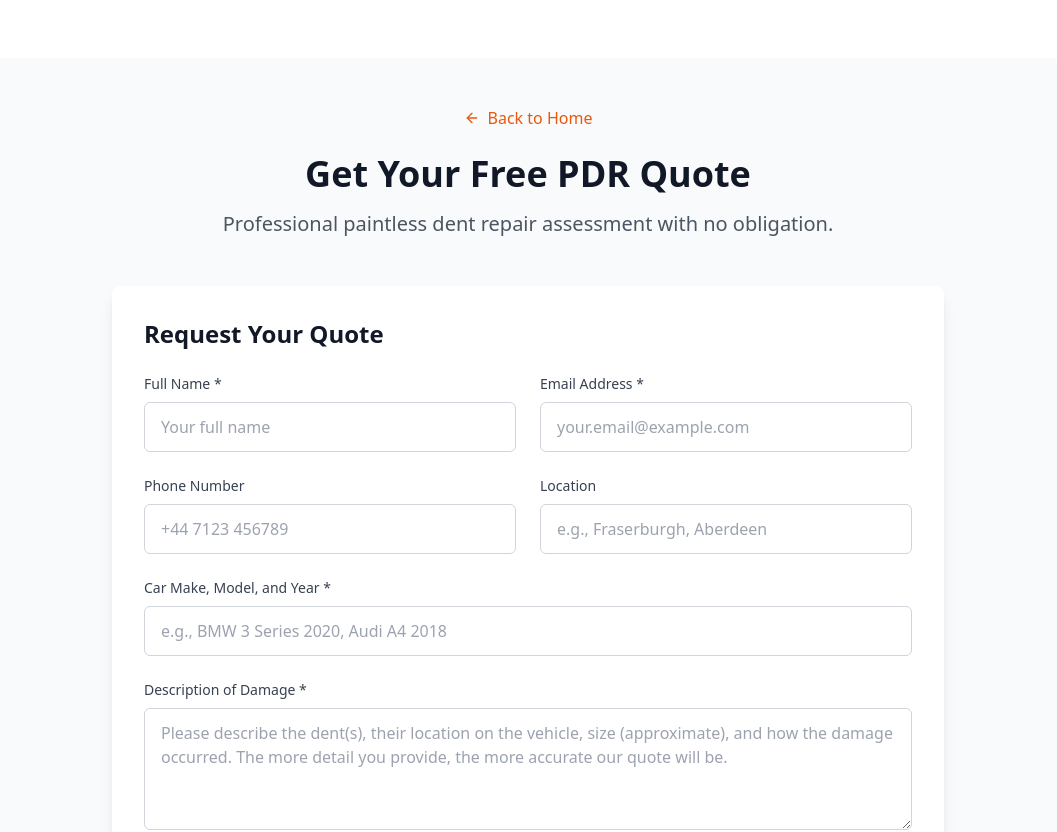
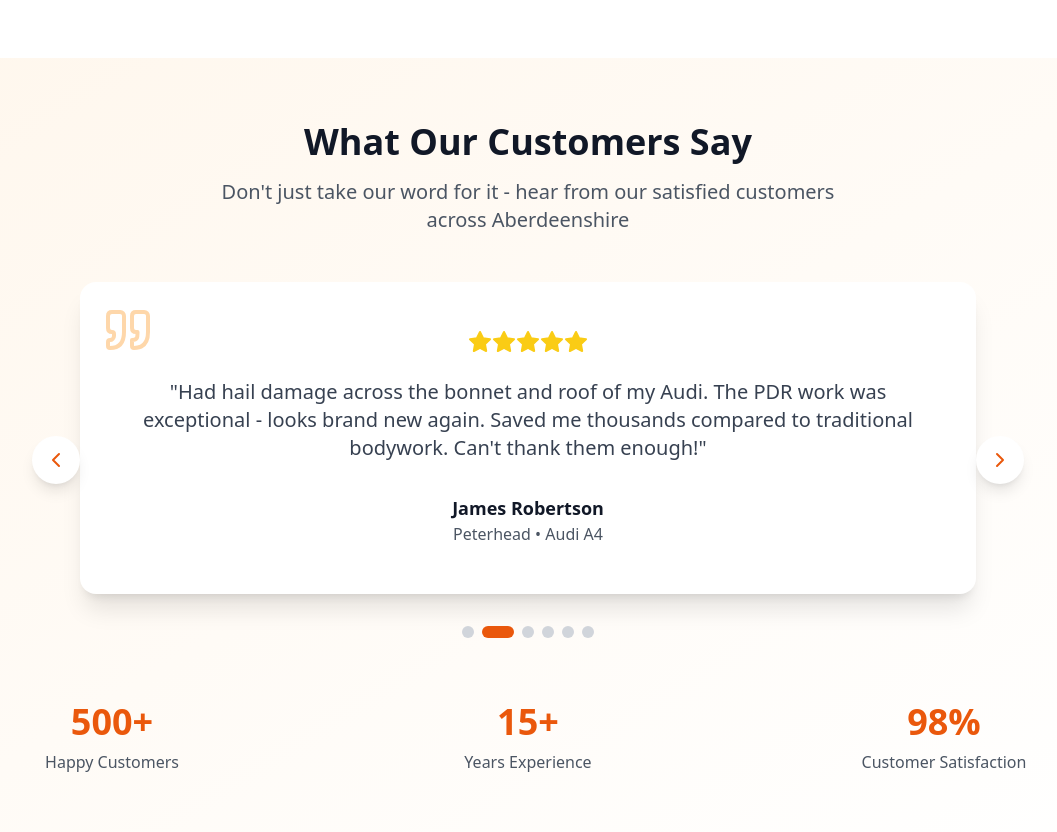
Before and after one commit to dnasilow/PDR_ML, a React (Vite) app: page / in a window 1280 px wide. Shown: the part 2680-3512 px from the top of the page, without its empty margins (112-1169 px from the left). Built offline with nearby package versions, Linux system fonts and the light colour scheme.

Commit message:
Complete Phase 3: Add Google Maps, Testimonials carousel, and GA4 Analytics integration

```diff
--- a/index.html
+++ b/index.html
@@ -5,6 +5,17 @@
     <link rel="icon" type="image/x-icon" href="/favicon.ico" />
     <meta name="viewport" content="width=device-width, initial-scale=1.0" />
     <title>Dent Master Aberdeenshire - Professional Paintless Dent Repair</title>
+
+    <!-- Google Analytics 4 (GA4) -->
+    <!-- TODO: Replace G-XXXXXXXXXX with your actual GA4 Measurement ID -->
+    <!-- Get your ID from: https://analytics.google.com/ -->
+    <script async src="https://www.googletagmanager.com/gtag/js?id=G-XXXXXXXXXX"></script>
+    <script>
+      window.dataLayer = window.dataLayer || [];
+      function gtag(){dataLayer.push(arguments);}
+      gtag('js', new Date());
+      gtag('config', 'G-XXXXXXXXXX');
+    </script>
 
     <!-- JSON-LD Structured Data for LocalBusiness -->
     <script type="application/ld+json">
--- a/src/components/Contact.jsx
+++ b/src/components/Contact.jsx
@@ -415,6 +415,34 @@ const Contact = () => {
                 </div>
               </div>
             </div>
+
+            {/* Google Maps Integration */}
+            <div className="bg-white rounded-lg shadow-md overflow-hidden">
+              <div className="p-6">
+                <div className="flex items-center mb-4">
+                  <MapPin className="h-6 w-6 text-orange-500 mr-3" />
+                  <div>
+                    <h4 className="font-semibold text-gray-900">Our Location</h4>
+                    <p className="text-sm text-gray-600">92 Charlotte St, Fraserburgh, AB43 9JH</p>
+                  </div>
+                </div>
+                <div className="relative w-full h-80 rounded-lg overflow-hidden border border-gray-200">
+                  <iframe
+                    title="Dent Master Aberdeenshire Location"
+                    src="https://www.google.com/maps/embed?pb=!1m18!1m12!1m3!1d2153.9362842742946!2d-2.007373!3d57.691900!2m3!1f0!2f0!3f0!3m2!1i1024!2i768!4f13.1!3m3!1m2!1s0x4884179c8b0c0b0b%3A0x0!2s92%20Charlotte%20St%2C%20Fraserburgh%20AB43%209JH!5e0!3m2!1sen!2suk!4v1234567890"
+                    width="100%"
+                    height="100%"
+                    style={{ border: 0 }}
+                    allowFullScreen=""
+                    loading="lazy"
+                    referrerPolicy="no-referrer-when-downgrade"
+                  />
+                </div>
+                <p className="text-sm text-gray-600 mt-4">
+                  <strong>Mobile Service Available:</strong> We come to you! Serving Fraserburgh and surrounding areas within a 1-hour radius.
+                </p>
+              </div>
+            </div>
           </div>
         </div>
       </div>
--- /dev/null
+++ b/src/components/Testimonials.jsx
@@ -0,0 +1,139 @@
+import { useState, useEffect } from 'react';
+import { Star, ChevronLeft, ChevronRight, Quote } from 'lucide-react';
+import testimonialsData from '../data/testimonials.json';
+
+const Testimonials = () => {
+  const [currentIndex, setCurrentIndex] = useState(0);
+  const [isAutoPlaying, setIsAutoPlaying] = useState(true);
+
+  // Auto-advance carousel every 5 seconds
+  useEffect(() => {
+    if (!isAutoPlaying) return;
+
+    const interval = setInterval(() => {
+      setCurrentIndex((prev) => (prev + 1) % testimonialsData.length);
+    }, 5000);
+
+    return () => clearInterval(interval);
+  }, [isAutoPlaying]);
+
+  const nextTestimonial = () => {
+    setIsAutoPlaying(false);
+    setCurrentIndex((prev) => (prev + 1) % testimonialsData.length);
+  };
+
+  const prevTestimonial = () => {
+    setIsAutoPlaying(false);
+    setCurrentIndex((prev) => (prev - 1 + testimonialsData.length) % testimonialsData.length);
+  };
+
+  const goToTestimonial = (index) => {
+    setIsAutoPlaying(false);
+    setCurrentIndex(index);
+  };
+
+  const currentTestimonial = testimonialsData[currentIndex];
+
+  return (
+    <section className="py-16 bg-gradient-to-br from-orange-50 to-white">
+      <div className="max-w-7xl mx-auto px-4 sm:px-6 lg:px-8">
+        {/* Section Header */}
+        <div className="text-center mb-12">
+          <h2 className="text-3xl md:text-4xl font-bold text-gray-900 mb-4">
+            What Our Customers Say
+          </h2>
+          <p className="text-xl text-gray-600 max-w-2xl mx-auto">
+            Don't just take our word for it - hear from our satisfied customers across Aberdeenshire
+          </p>
+        </div>
+
+        {/* Testimonial Carousel */}
+        <div className="relative max-w-4xl mx-auto">
+          <div className="bg-white rounded-2xl shadow-xl p-8 md:p-12 relative">
+            {/* Quote Icon */}
+            <Quote className="absolute top-6 left-6 w-12 h-12 text-orange-200" />
+
+            {/* Testimonial Content */}
+            <div className="relative z-10">
+              {/* Rating Stars */}
+              <div className="flex justify-center mb-6">
+                {[...Array(currentTestimonial.rating)].map((_, i) => (
+                  <Star
+                    key={i}
+                    className="w-6 h-6 text-yellow-400 fill-yellow-400"
+                  />
+                ))}
+              </div>
+
+              {/* Testimonial Text */}
+              <p className="text-lg md:text-xl text-gray-700 text-center mb-8 leading-relaxed">
+                "{currentTestimonial.text}"
+              </p>
+
+              {/* Customer Info */}
+              <div className="text-center">
+                <h4 className="text-lg font-semibold text-gray-900">
+                  {currentTestimonial.name}
+                </h4>
+                <p className="text-gray-600">
+                  {currentTestimonial.location} • {currentTestimonial.vehicle}
+                </p>
+              </div>
+            </div>
+          </div>
+
+          {/* Navigation Arrows */}
+          <button
+            onClick={prevTestimonial}
+            className="absolute left-0 top-1/2 -translate-y-1/2 -translate-x-4 md:-translate-x-12 bg-white rounded-full p-3 shadow-lg hover:bg-orange-50 transition-colors"
+            aria-label="Previous testimonial"
+          >
+            <ChevronLeft className="w-6 h-6 text-orange-600" />
+          </button>
+
+          <button
+            onClick={nextTestimonial}
+            className="absolute right-0 top-1/2 -translate-y-1/2 translate-x-4 md:translate-x-12 bg-white rounded-full p-3 shadow-lg hover:bg-orange-50 transition-colors"
+            aria-label="Next testimonial"
+          >
+            <ChevronRight className="w-6 h-6 text-orange-600" />
+          </button>
+
+          {/* Dots Indicator */}
+          <div className="flex justify-center mt-8 space-x-2">
+            {testimonialsData.map((_, index) => (
+              <button
+                key={index}
+                onClick={() => goToTestimonial(index)}
+                className={`w-3 h-3 rounded-full transition-all ${
+                  index === currentIndex
+                    ? 'bg-orange-600 w-8'
+                    : 'bg-gray-300 hover:bg-gray-400'
+                }`}
+                aria-label={`Go to testimonial ${index + 1}`}
+              />
+            ))}
+          </div>
+        </div>
+
+        {/* Summary Stats */}
+        <div className="mt-16 grid grid-cols-1 md:grid-cols-3 gap-8 text-center">
+          <div>
+            <div className="text-4xl font-bold text-orange-600 mb-2">500+</div>
+            <div className="text-gray-600">Happy Customers</div>
+          </div>
+          <div>
+            <div className="text-4xl font-bold text-orange-600 mb-2">15+</div>
+            <div className="text-gray-600">Years Experience</div>
+          </div>
+          <div>
+            <div className="text-4xl font-bold text-orange-600 mb-2">98%</div>
+            <div className="text-gray-600">Customer Satisfaction</div>
+          </div>
+        </div>
+      </div>
+    </section>
+  );
+};
+
+export default Testimonials;
--- /dev/null
+++ b/src/data/testimonials.json
@@ -0,0 +1,56 @@
+[
+  {
+    "id": 1,
+    "name": "Sarah Mitchell",
+    "location": "Fraserburgh",
+    "rating": 5,
+    "text": "Absolutely brilliant service! Maciej fixed a nasty dent on my BMW's door and you can't even tell it was there. Professional, quick, and very reasonably priced. Highly recommend!",
+    "vehicle": "BMW 3 Series",
+    "date": "2024-10"
+  },
+  {
+    "id": 2,
+    "name": "James Robertson",
+    "location": "Peterhead",
+    "rating": 5,
+    "text": "Had hail damage across the bonnet and roof of my Audi. The PDR work was exceptional - looks brand new again. Saved me thousands compared to traditional bodywork. Can't thank them enough!",
+    "vehicle": "Audi A4",
+    "date": "2024-09"
+  },
+  {
+    "id": 3,
+    "name": "Emma Thompson",
+    "location": "Banff",
+    "rating": 5,
+    "text": "Mobile service was so convenient! They came to my work car park and fixed multiple door dings while I was in the office. Professional, friendly, and the results are perfect.",
+    "vehicle": "Mercedes C-Class",
+    "date": "2024-11"
+  },
+  {
+    "id": 4,
+    "name": "David Campbell",
+    "location": "Aberdeen",
+    "rating": 5,
+    "text": "Superb craftsmanship! My Range Rover had a large dent from a car park incident. Maciej's attention to detail and skill is outstanding. The vehicle looks as good as new.",
+    "vehicle": "Range Rover Sport",
+    "date": "2024-08"
+  },
+  {
+    "id": 5,
+    "name": "Linda Stewart",
+    "location": "Ellon",
+    "rating": 5,
+    "text": "Very impressed with the service from start to finish. Quick quote, convenient mobile service, and excellent results. The dent on my car is completely gone. Would definitely use again!",
+    "vehicle": "Volkswagen Golf",
+    "date": "2024-10"
+  },
+  {
+    "id": 6,
+    "name": "Michael Fraser",
+    "location": "Fraserburgh",
+    "rating": 5,
+    "text": "Expert PDR service! Had several small dents and dings removed from my work van. Great value for money and the quality of work is exceptional. Very happy customer!",
+    "vehicle": "Ford Transit",
+    "date": "2024-09"
+  }
+]
--- a/src/pages/HomePage.jsx
+++ b/src/pages/HomePage.jsx
@@ -1,6 +1,7 @@
 import SEO from '../components/SEO';
 import Hero from '../components/Hero';
 import Services from '../components/Services';
+import Testimonials from '../components/Testimonials';
 import Quote from '../components/Quote';
 
 const HomePage = () => {
@@ -9,6 +10,7 @@ const HomePage = () => {
       <SEO />
       <Hero />
       <Services />
+      <Testimonials />
       <Quote />
     </>
   );
```
Also changed, not shown: 1 other file (tests, documents, lock files or other folders).
